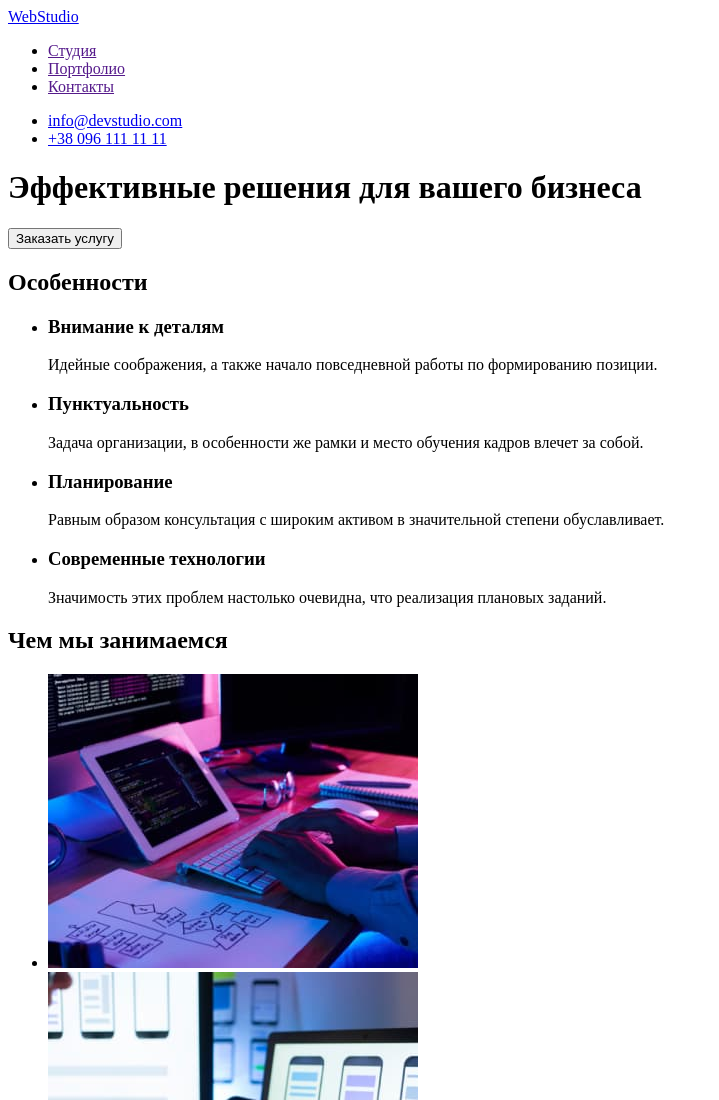
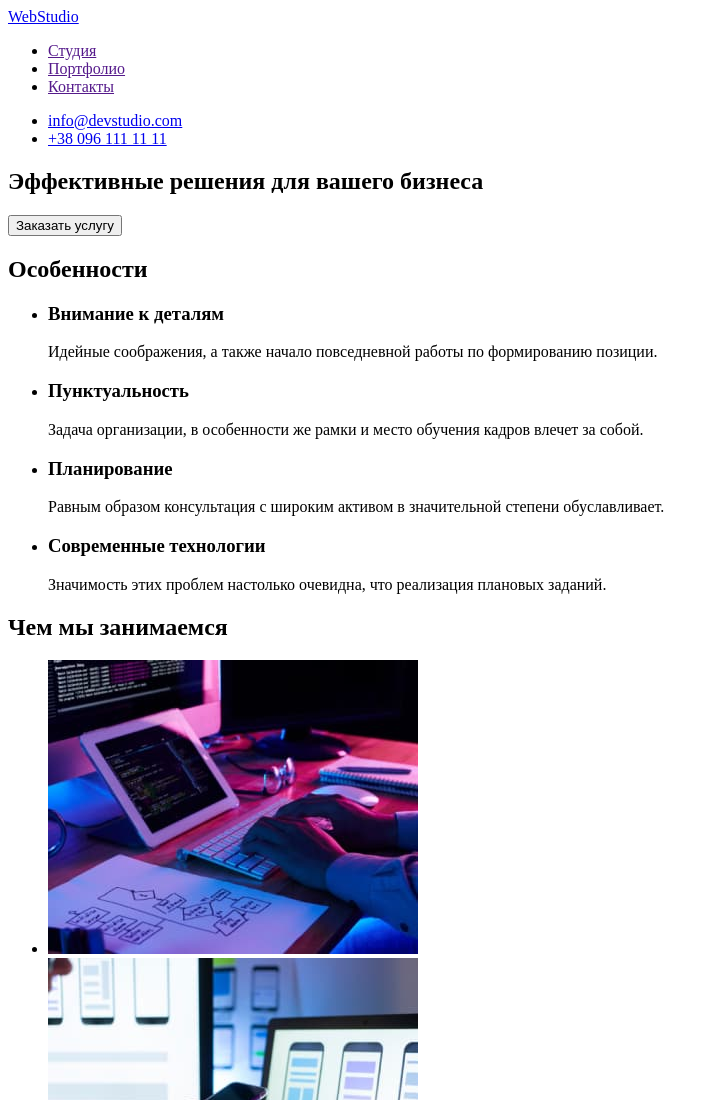
Before and after one commit to ludzay/goit-markup-hw-01, a plain HTML site: page index.html in a window 1280 px wide. Shown: the top 1100 px of the page, without its empty margins (0-719 px from the left). Drawn offline with Linux system fonts and the light colour scheme.

Commit message:
Перенесення секції з heder

```diff
--- a/index.html
+++ b/index.html
@@ -20,13 +20,13 @@
             <li><a href="mailto:info@devstudio.com">info@devstudio.com </a></li>
             <li><a href="tel:+380961111111">+38 096 111 11 11 </a></li>
         </ul>
-        <div>
-            <h1>Эффективные решения для вашего бизнеса</h1>
-            <button>Заказать услугу</button>
 
-        </div>
     </header>
    <main>
+       <section>
+           <h1>Эффективные решения для вашего бизнеса</h1>
+           <button type="button">Заказать услугу</button>
+       </section>
         <section>
             <h2>Особенности</h2>
             <ul>
```
